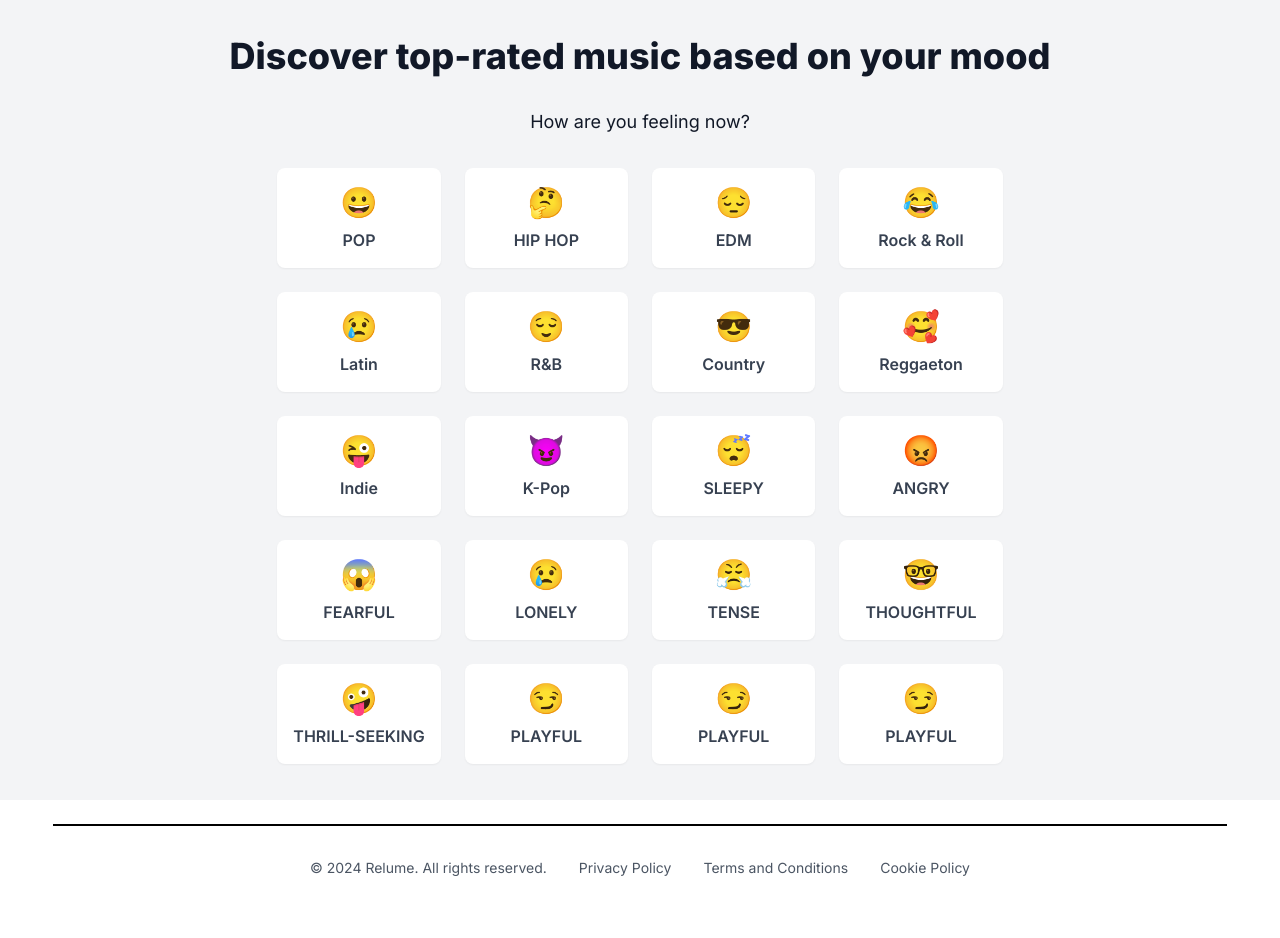
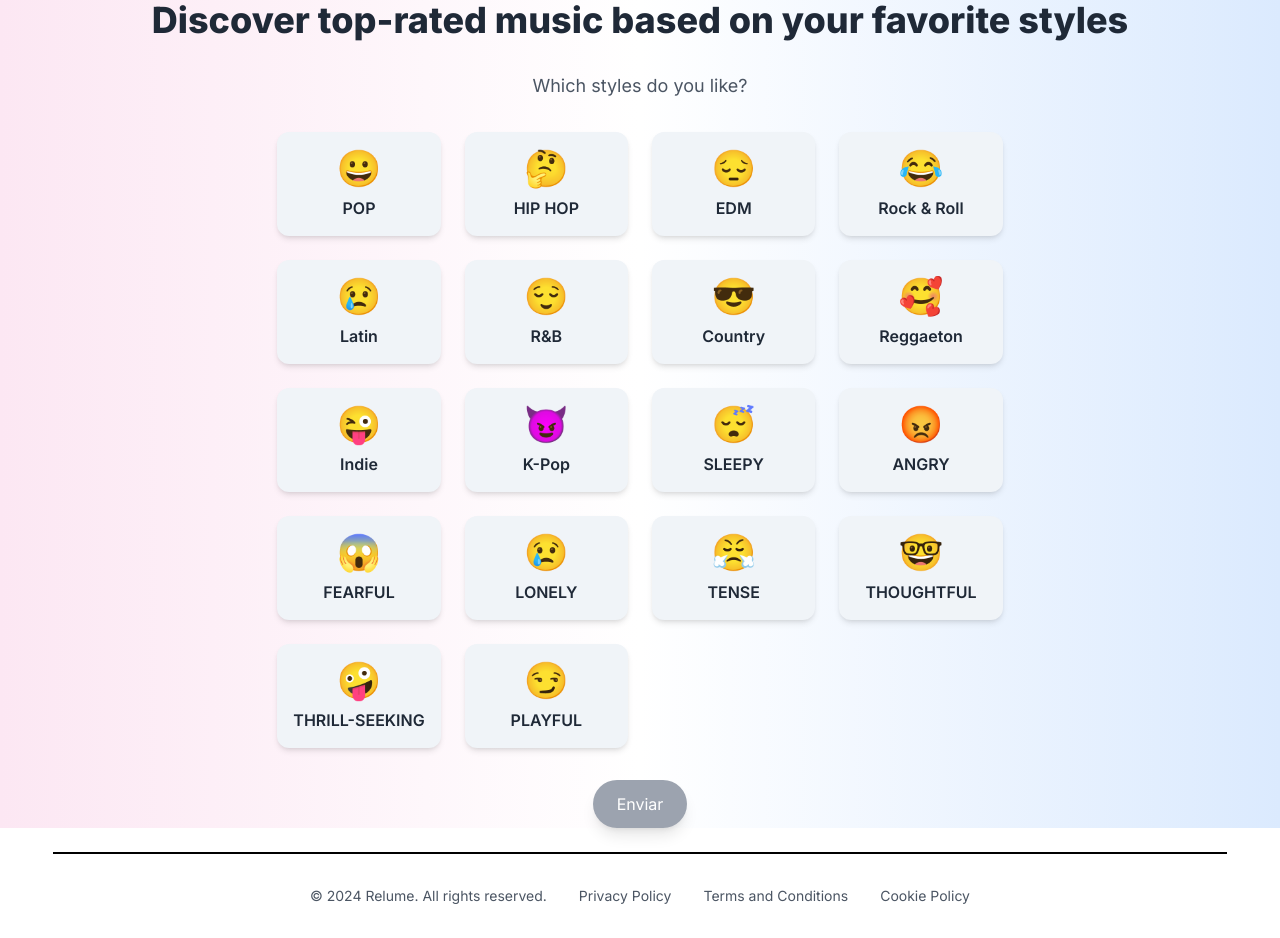
Before and after one commit to adrinoca/DiscRecommender, a Next.js app in the folder app/: page /style-list in a window 1280 px wide. Before the commit the page ends 910 px from the top, so only its background shows below. Built offline with nearby package versions, Linux system fonts and the light colour scheme.

Commit message:
Style to Music choice page

```diff
--- a/app/src/app/style-list/page.js
+++ b/app/src/app/style-list/page.js
@@ -1,4 +1,4 @@
-'use client'
+'use client';
 import Head from 'next/head';
 import { useState } from 'react';
 
@@ -22,8 +22,6 @@ export default function MusicStyles() {
     { emoji: '🤓', label: 'THOUGHTFUL' },
     { emoji: '🤪', label: 'THRILL-SEEKING' },
     { emoji: '😏', label: 'PLAYFUL' },
-    { emoji: '😏', label: 'PLAYFUL' },
-    { emoji: '😏', label: 'PLAYFUL' },
   ];
 
   const [selectedIndexes, setSelectedIndexes] = useState([]);
@@ -32,11 +30,9 @@ export default function MusicStyles() {
     let newSelectedIndexes = [...selectedIndexes];
 
     if (newSelectedIndexes.includes(index)) {
-      // If the index is already selected, delete it
       newSelectedIndexes = newSelectedIndexes.filter(i => i !== index);
     } else {
       if (newSelectedIndexes.length === 2) {
-        // If there are two selected, delete the first one
         newSelectedIndexes.shift();
       }
       newSelectedIndexes.push(index);
@@ -45,25 +41,41 @@ export default function MusicStyles() {
     setSelectedIndexes(newSelectedIndexes);
   };
 
+  const handleSubmit = () => {
+    alert('Selected styles: ' + selectedIndexes.map(index => styles[index].label).join(', '));
+  };
+
   return (
-    <div className="bg-gray-100 min-h-screen flex flex-col items-center justify-center text-gray-900">
+    <div className="min-h-screen flex flex-col items-center justify-center bg-gradient-to-r from-pink-100 via-white to-blue-100 text-gray-900">
       <Head>
         <title>Discover Music Based on Your Mood</title>
       </Head>
-      <h1 className="text-4xl font-extrabold mb-8">Discover top-rated music based on your mood</h1>
-      <p className="mb-8 text-lg">How are you feeling now?</p>
+      <h1 className="text-4xl font-extrabold mb-8 text-gray-800">Discover top-rated music based on your favorite styles</h1>
+      <p className="mb-8 text-lg text-gray-600">Which styles do you like?</p>
       <div className="grid grid-cols-2 sm:grid-cols-3 md:grid-cols-4 gap-6 px-4">
         {styles.map((style, index) => (
           <div
             key={index}
-            className={`p-4 rounded-lg text-center shadow-sm cursor-pointer transition-shadow duration-300
-              ${selectedIndexes.includes(index) ? 'bg-blue-200 border-blue-400' : 'bg-white border-gray-300'}`}
+            className={`p-4 rounded-xl text-center shadow-md cursor-pointer transition-all duration-300 transform hover:scale-105
+              ${selectedIndexes.includes(index) ? 'bg-pastel-blue border-blue-300' : 'bg-pastel-gray border-gray-200'}`}
             onClick={() => handleSelect(index)}
           >
-            <div className="text-3xl">{style.emoji}</div>
-            <div className="mt-2 font-semibold text-gray-700">{style.label}</div>
+            <div className="text-4xl">{style.emoji}</div>
+            <div className="mt-2 font-semibold text-gray-800">{style.label}</div>
           </div>
         ))}
+      </div>
+
+      <div className="mt-8">
+        <button
+          onClick={handleSubmit}
+          disabled={selectedIndexes.length === 0}
+          className={`px-6 py-3 rounded-full text-white transition-all duration-300 shadow-lg transform ${
+            selectedIndexes.length === 0 ? 'bg-gray-400 cursor-not-allowed' : 'bg-blue-500 hover:bg-blue-600 hover:scale-105'
+          }`}
+        >
+          Enviar
+        </button>
       </div>
     </div>
   );
--- a/app/tailwind.config.js
+++ b/app/tailwind.config.js
@@ -8,7 +8,9 @@ module.exports = {
   theme: {
     extend: {
       colors: {
-        cream: '#f5f5dc'
+        cream: '#f5f5dc',
+        'pastel-blue': '#a0c4ff',
+        'pastel-gray': '#f0f4f8',
       },
       backgroundImage: {
         "gradient-radial": "radial-gradient(var(--tw-gradient-stops))",
```
